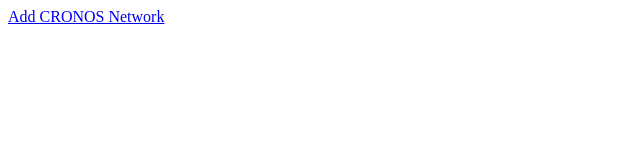
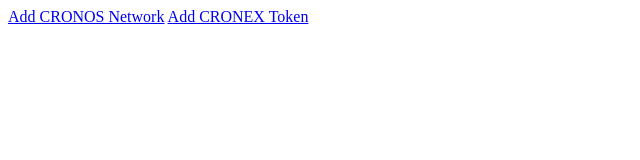
Before and after one commit to cronexfinance/add-cronos-to-metamask, a plain HTML site: page index.html in a window 1280 px wide. Shown: the whole page, without its empty margins (0-640 px from the left). Drawn offline with Linux system fonts and the light colour scheme.

Commit message:
Add files via upload

```diff
--- a/addtometamask.js
+++ b/addtometamask.js
@@ -39,8 +39,69 @@ async function addNetwork(type) {
         window.ethereum.request({
             method: 'wallet_addEthereumChain',
             params
-        }).then(()=>console.log('Success')).catch((error)=>console.log("Error", error.message));
+        }).then(() => console.log('Success')).catch((error) => console.log("Error", error.message));
     } else {
         alert('Unable to locate a compatible web3 browser!');
     }
 }
+
+function addToWallet(type) {
+    var NetID = '25';
+    var NetChainID = '0x19';
+    var NetName = 'Cronos Mainnet';
+
+    if (type === 'web3') {
+        if (typeof ethereum !== 'undefined') {
+            eth = new Web3Eth(ethereum);
+        } else if (typeof web3 !== 'undefined') {
+            eth = new Web3Eth(web3.givenProvider);
+        } else {
+            eth = new Web3Eth(ethereum);
+        }
+    }
+    var network = 0;
+    eth.getChainId((err, netId) => {
+        network = netId.toString();
+        switch (network) {
+            case NetID:
+                network = "Cronos Mainnet";
+                break;
+            default:
+                console.log('This is an unknown network.');
+        }
+
+        if (network.toLowerCase() !== NetName.toLowerCase()) {
+            alert("Please connect to Cronos Chain network");
+            return false;
+        } else {
+            try {
+                web3.currentProvider.sendAsync({
+                    method: 'wallet_watchAsset',
+                    params: {
+                        'type': 'ERC20',
+                        'options': {
+                            'address': '0x5FB33B065Dc1D42192653FfD492235B9dA35Fe59',
+                            'symbol': $.sanitize('CRONEX'),
+                            'decimals': '18',
+                            'image': 'https://github.com/cronexfinance/cronex-token/raw/main/2022-05-15%2020.51.25.jpg',
+                        },
+                    },
+                    id: Math.round(Math.random() * 100000)
+                }, function (err, data) {
+                    if (!err) {
+                        if (data.result) {
+                            console.log('Token added');
+                        } else {
+                            console.log(data);
+                            console.log('Some error');
+                        }
+                    } else {
+                        console.log(err.message);
+                    }
+                });
+            } catch (e) {
+                console.log(e);
+            }
+        }
+    });
+}
--- a/index.html
+++ b/index.html
@@ -9,6 +9,7 @@
     </head>
     <body>
         <a href="#" onclick="addNetwork('web3');">Add CRONOS Network</a>
+        <a href="#" onclick="addToWallet('web3');">Add CRONEX Token</a>
 
         <script src="web3-eth.min.js"></script>
         <script src="web3-utils.min.js"></script>
```
